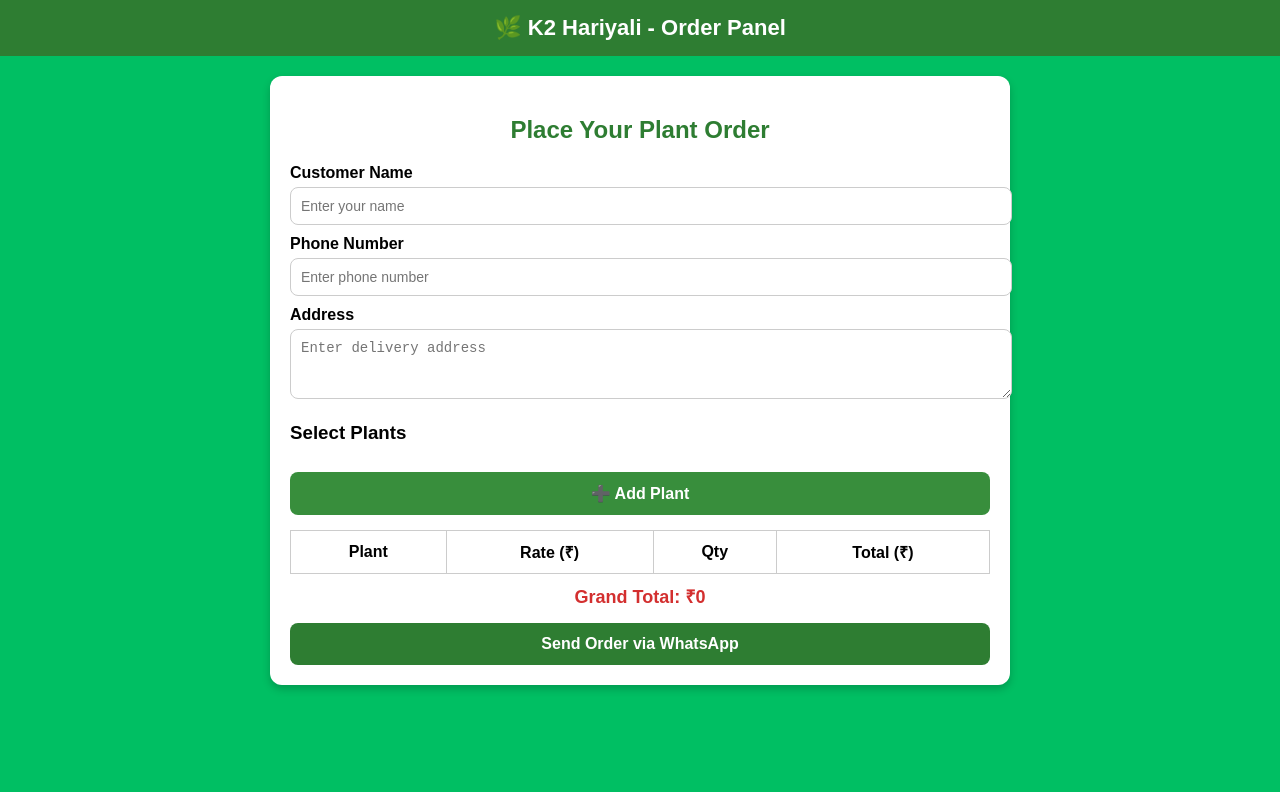
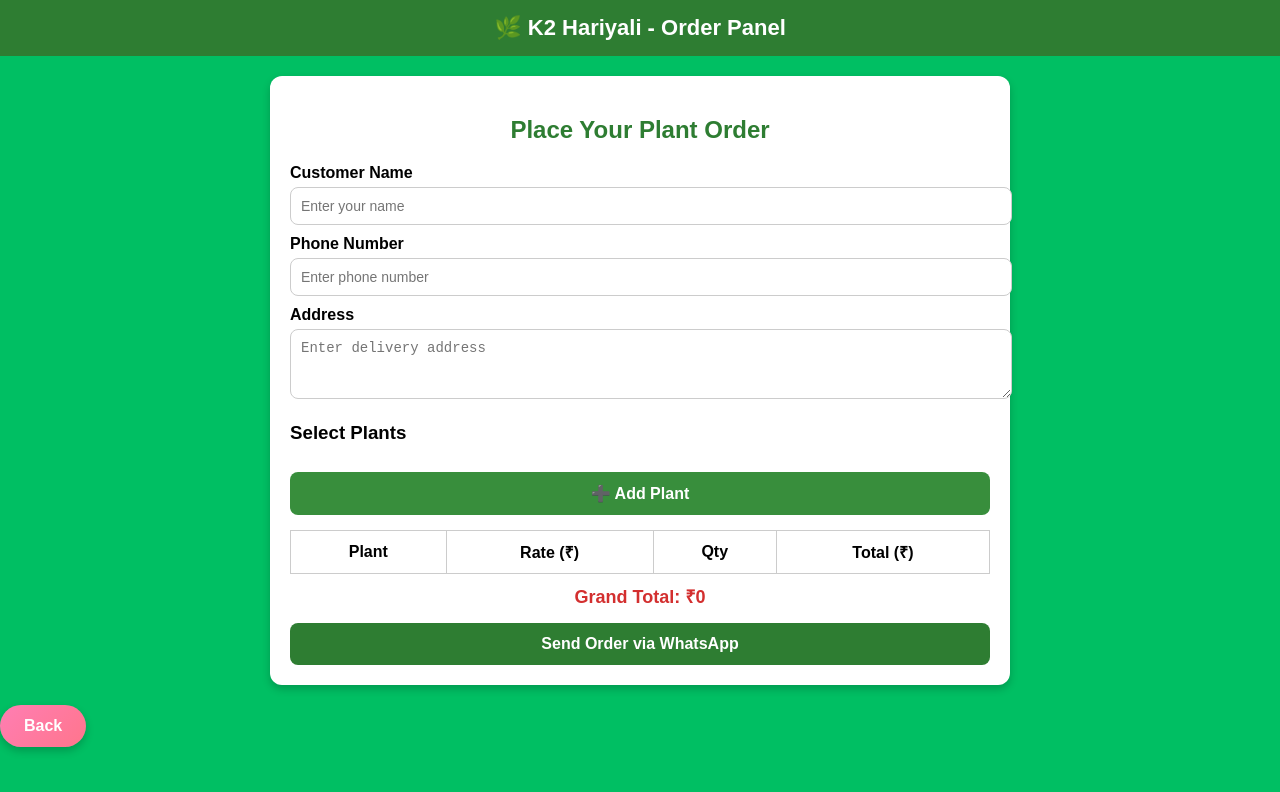
Before and after one commit to Rajnish9570/k2Hariyli.github.io, a plain HTML site: page orderPlant.html in a window 1280 px wide. Drawn offline with Linux system fonts and the light colour scheme.

Commit message:
Update orderPlant.html

```diff
--- a/orderPlant.html
+++ b/orderPlant.html
@@ -81,6 +81,28 @@
       margin-top: 10px;
       background: #388e3c;
     }
+    a.cute-btn {
+      display: inline-block;
+      padding: 12px 24px;
+      background: linear-gradient(135deg, #ff7eb3, #ff758c);
+      color: white;
+      text-decoration: none;
+      font-size: 16px;
+      font-weight: bold;
+      border-radius: 50px;
+      box-shadow: 0 4px 8px rgba(0,0,0,0.2);
+      transition: all 0.3s ease;
+    }
+
+    a.cute-btn:hover {
+      background: linear-gradient(135deg, #ff9eb5, #ff607f);
+      transform: translateY(-3px) scale(1.05);
+      box-shadow: 0 6px 12px rgba(0,0,0,0.3);
+    }
+
+    a.cute-btn:active {
+      transform: scale(0.97);
+    }
   </style>
 </head>
 <body>
@@ -117,7 +139,7 @@
 
     <button onclick="sendOrder()">Send Order via WhatsApp</button>
   </div>
-
+<a href="index.html" class="cute-btn">Back</a>
   <script>
     const plants = [
       {name: "Aloe Vera", price: 120},
```
